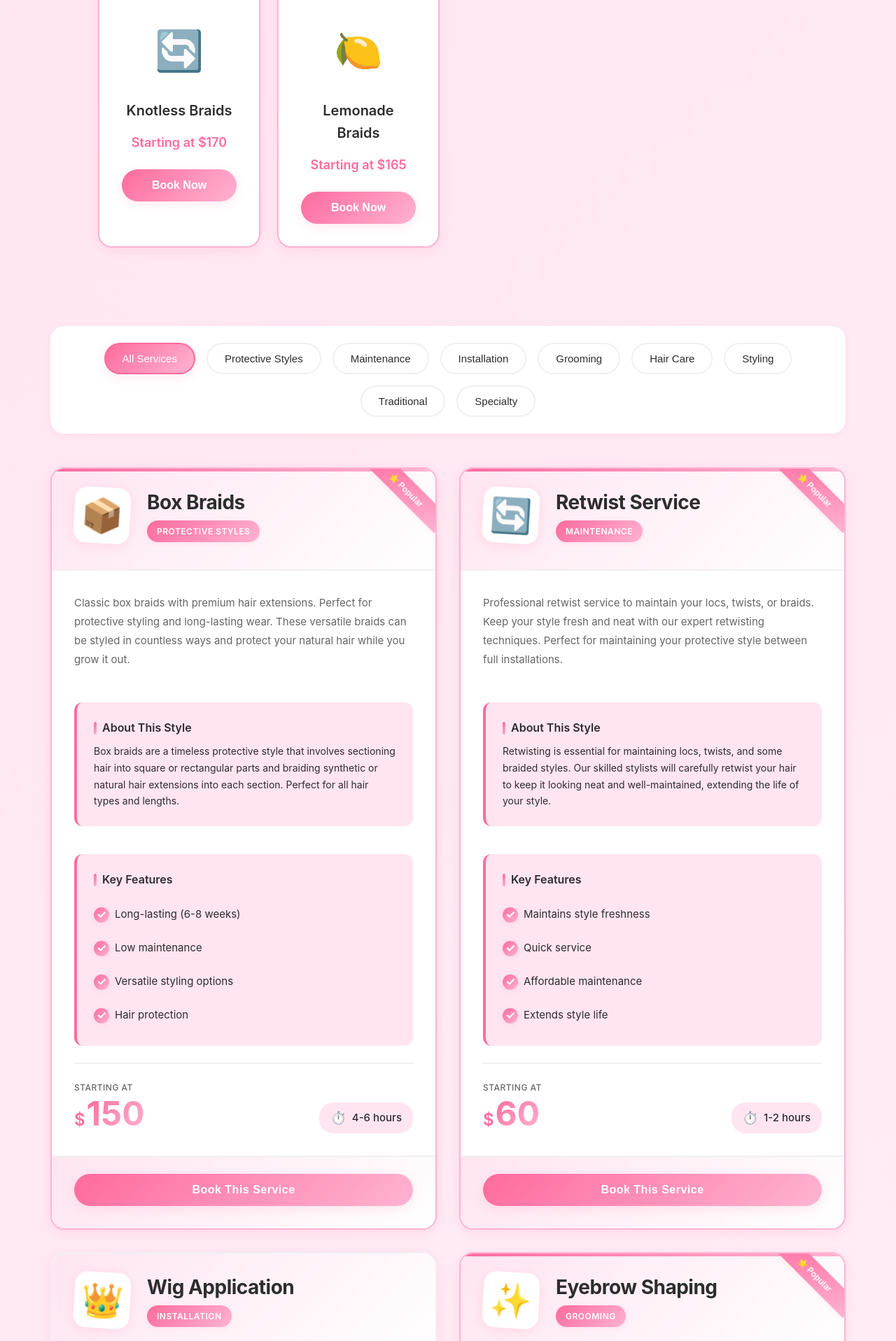
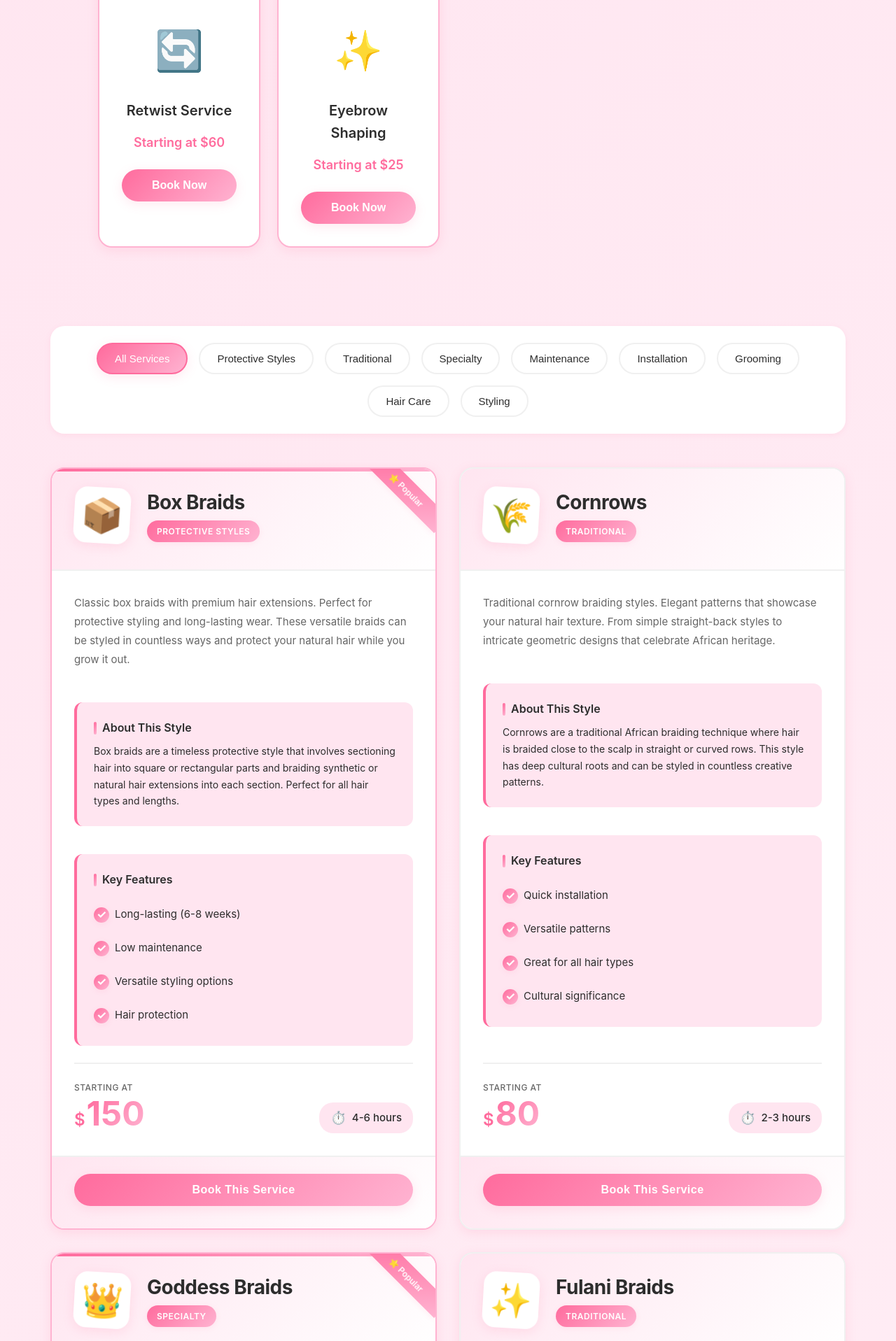
Before and after one commit to HadeemS/Touba-Hair_HS, a React (Vite) app: page /services/services in a window 1280 px wide. Shown: the part 880-2797 px from the top of the page at 70% size. Built offline with nearby package versions, Linux system fonts and the light colour scheme; no server answers.

Commit message:
update end

```diff
--- a/src/pages/Services.jsx
+++ b/src/pages/Services.jsx
@@ -16,18 +16,103 @@ const Services = () => {
   const loadServices = async () => {
     try {
       setLoading(true)
+      console.log('Loading services from API...')
       const data = await pricesAPI.getAll()
-      if (data && data.length > 0) {
-        setServices(data)
+      console.log('Services data received:', data)
+
+      // Check if API returned data and has all 21 services
+      if (data && Array.isArray(data) && data.length >= 21) {
+        // Transform API data to match the format expected by the component
+        const transformedData = data.map(service => ({
+          id: service.id,
+          name: service.name,
+          description: service.description || '',
+          price: service.price,
+          duration: service.duration || '',
+          category: service.category || 'Other',
+          icon: getServiceIcon(service.name),
+          features: getServiceFeatures(service.name),
+          details: getServiceDetails(service.name),
+          popular: isPopularService(service.name)
+        }))
+        setServices(transformedData)
+        console.log('Services set successfully:', transformedData.length, 'services')
       } else {
+        // API returned less than 21 services (old data), use defaults
+        console.log(`API returned only ${data?.length || 0} services. Using default 21 services.`)
         setServices(getDefaultServices())
       }
     } catch (err) {
       console.error('Error loading services:', err)
+      console.log('Falling back to default services')
       setServices(getDefaultServices())
     } finally {
       setLoading(false)
     }
+  }
+
+  const getServiceIcon = (name) => {
+    const iconMap = {
+      'Box Braids': '📦',
+      'Cornrows': '🌾',
+      'Goddess Braids': '👑',
+      'Fulani Braids': '✨',
+      'Micro Braids': '💫',
+      'Knotless Braids': '🔄',
+      'Feed-in Braids': '🎯',
+      'Senegalese Twists': '🌀',
+      'Lemonade Braids': '🍋',
+      'Passion Twists': '💃',
+      'Ghana Braids': '🇬🇭',
+      'Crochet Braids': '🪝',
+      'Retwist Service': '🔄',
+      'Wig Application': '👑',
+      'Eyebrow Shaping': '✨',
+      'Hair Washing & Detangling': '💧',
+      'Deep Conditioning Treatment': '🌿',
+      'Hair Cut & Trim': '✂️',
+      'Scalp Treatment': '💆🏾‍♀️',
+      'Style Refresh': '💇🏾‍♀️',
+      'Color Services': '🎨'
+    }
+    return iconMap[name] || '✨'
+  }
+
+  const getServiceFeatures = (name) => {
+    // Return features based on service name - you can expand this
+    const defaultFeatures = {
+      'Retwist Service': ['Maintains style freshness', 'Quick service', 'Affordable maintenance', 'Extends style life'],
+      'Wig Application': ['Secure application', 'Natural hairline', 'Custom fitting', 'Protective styling option'],
+      'Eyebrow Shaping': ['Threading available', 'Waxing option', 'Precision shaping', 'Quick service'],
+      'Hair Washing & Detangling': ['Gentle cleansing', 'Thorough detangling', 'Deep conditioning included', 'Prepares for styling'],
+      'Deep Conditioning Treatment': ['Moisture restoration', 'Steam treatment', 'Repairs damage', 'Strengthens hair'],
+      'Hair Cut & Trim': ['Precision cutting', 'Shape maintenance', 'Health-focused', 'Quick service'],
+      'Scalp Treatment': ['Promotes growth', 'Relieves irritation', 'Exfoliation included', 'Relaxing massage'],
+      'Style Refresh': ['Edge touch-ups', 'Flyaway control', 'Quick refresh', 'Affordable'],
+      'Color Services': ['Highlights available', 'Color correction', 'Quality products', 'Hair protection']
+    }
+    return defaultFeatures[name] || []
+  }
+
+  const getServiceDetails = (name) => {
+    // Return details based on service name
+    const defaultDetails = {
+      'Retwist Service': 'Retwisting is essential for maintaining locs, twists, and some braided styles. Our skilled stylists will carefully retwist your hair to keep it looking neat and well-maintained.',
+      'Wig Application': 'Our wig application service includes proper cap fitting, natural hairline customization, and secure installation methods. Whether you prefer glueless, tape, or sew-in methods, we\'ve got you covered.',
+      'Eyebrow Shaping': 'Well-groomed eyebrows can transform your entire look. Our skilled technicians use threading, waxing, or precision tweezing to create the perfect arch and shape for your face.',
+      'Hair Washing & Detangling': 'Proper hair washing and detangling is the foundation of any great style. Our gentle techniques ensure your hair is clean, detangled, and ready for styling without unnecessary breakage.',
+      'Deep Conditioning Treatment': 'Deep conditioning treatments penetrate the hair shaft to restore moisture, repair damage, and strengthen your hair. Includes a relaxing steam treatment for maximum product absorption.',
+      'Hair Cut & Trim': 'Regular trims are essential for maintaining healthy hair and preventing split ends. Our skilled stylists will trim your hair while preserving your style and promoting healthy growth.',
+      'Scalp Treatment': 'A healthy scalp is the foundation of healthy hair. Our scalp treatments include gentle exfoliation, therapeutic massage, and application of nourishing oils to promote optimal hair growth conditions.',
+      'Style Refresh': 'Keep your style looking fresh between full installations with our style refresh service. We\'ll touch up edges, control flyaways, and ensure your style looks polished and well-maintained.',
+      'Color Services': 'Transform your look with professional hair coloring. Whether you want subtle highlights, bold color, or color correction, our experienced colorists will achieve your desired look while maintaining hair health.'
+    }
+    return defaultDetails[name] || ''
+  }
+
+  const isPopularService = (name) => {
+    const popularServices = ['Box Braids', 'Goddess Braids', 'Knotless Braids', 'Lemonade Braids', 'Retwist Service', 'Eyebrow Shaping']
+    return popularServices.includes(name)
   }
 
   const getDefaultServices = () => {
@@ -43,114 +128,6 @@ const Services = () => {
         features: ['Long-lasting (6-8 weeks)', 'Low maintenance', 'Versatile styling options', 'Hair protection'],
         details: 'Box braids are a timeless protective style that involves sectioning hair into square or rectangular parts and braiding synthetic or natural hair extensions into each section. Perfect for all hair types and lengths.',
         popular: true
-      },
-      {
-        id: '13',
-        name: 'Retwist Service',
-        description: 'Professional retwist service to maintain your locs, twists, or braids. Keep your style fresh and neat with our expert retwisting techniques. Perfect for maintaining your protective style between full installations.',
-        price: 60,
-        duration: '1-2 hours',
-        category: 'Maintenance',
-        icon: '🔄',
-        features: ['Maintains style freshness', 'Quick service', 'Affordable maintenance', 'Extends style life'],
-        details: 'Retwisting is essential for maintaining locs, twists, and some braided styles. Our skilled stylists will carefully retwist your hair to keep it looking neat and well-maintained, extending the life of your style.',
-        popular: true
-      },
-      {
-        id: '14',
-        name: 'Wig Application',
-        description: 'Professional wig installation and application services. From glueless wigs to custom installations, we ensure a secure, natural-looking fit. Perfect for protective styling or style versatility.',
-        price: 80,
-        duration: '2-3 hours',
-        category: 'Installation',
-        icon: '👑',
-        features: ['Secure application', 'Natural hairline', 'Custom fitting', 'Protective styling option'],
-        details: 'Our wig application service includes proper cap fitting, natural hairline customization, and secure installation methods. Whether you prefer glueless, tape, or sew-in methods, we\'ve got you covered.',
-        popular: false
-      },
-      {
-        id: '15',
-        name: 'Eyebrow Shaping',
-        description: 'Professional eyebrow shaping and grooming services. Achieve perfectly arched brows that frame your face beautifully. We offer threading, waxing, and precision tweezing.',
-        price: 25,
-        duration: '30 minutes',
-        category: 'Grooming',
-        icon: '✨',
-        features: ['Threading available', 'Waxing option', 'Precision shaping', 'Quick service'],
-        details: 'Well-groomed eyebrows can transform your entire look. Our skilled technicians use threading, waxing, or precision tweezing to create the perfect arch and shape for your face.',
-        popular: true
-      },
-      {
-        id: '16',
-        name: 'Hair Washing & Detangling',
-        description: 'Professional hair washing and detangling service. Gentle cleansing and thorough detangling to prepare your hair for styling. Includes deep conditioning treatment.',
-        price: 35,
-        duration: '45-60 minutes',
-        category: 'Hair Care',
-        icon: '💧',
-        features: ['Gentle cleansing', 'Thorough detangling', 'Deep conditioning included', 'Prepares for styling'],
-        details: 'Proper hair washing and detangling is the foundation of any great style. Our gentle techniques ensure your hair is clean, detangled, and ready for styling without unnecessary breakage.',
-        popular: false
-      },
-      {
-        id: '17',
-        name: 'Deep Conditioning Treatment',
-        description: 'Intensive deep conditioning treatment to restore moisture and strength to your hair. Perfect for dry, damaged, or color-treated hair. Includes steam treatment for maximum penetration.',
-        price: 45,
-        duration: '1 hour',
-        category: 'Hair Care',
-        icon: '🌿',
-        features: ['Moisture restoration', 'Steam treatment', 'Repairs damage', 'Strengthens hair'],
-        details: 'Deep conditioning treatments penetrate the hair shaft to restore moisture, repair damage, and strengthen your hair. Includes a relaxing steam treatment for maximum product absorption.',
-        popular: false
-      },
-      {
-        id: '18',
-        name: 'Hair Cut & Trim',
-        description: 'Professional hair cutting and trimming services. From precision cuts to simple trims, we maintain your hair\'s health and shape. Perfect for maintaining your natural hair or styled looks.',
-        price: 40,
-        duration: '30-45 minutes',
-        category: 'Hair Care',
-        icon: '✂️',
-        features: ['Precision cutting', 'Shape maintenance', 'Health-focused', 'Quick service'],
-        details: 'Regular trims are essential for maintaining healthy hair and preventing split ends. Our skilled stylists will trim your hair while preserving your style and promoting healthy growth.',
-        popular: false
-      },
-      {
-        id: '19',
-        name: 'Scalp Treatment',
-        description: 'Therapeutic scalp treatment to promote healthy hair growth and relieve dryness or irritation. Includes exfoliation, massage, and nourishing oils. Perfect for maintaining a healthy scalp.',
-        price: 50,
-        duration: '45 minutes',
-        category: 'Hair Care',
-        icon: '💆🏾‍♀️',
-        features: ['Promotes growth', 'Relieves irritation', 'Exfoliation included', 'Relaxing massage'],
-        details: 'A healthy scalp is the foundation of healthy hair. Our scalp treatments include gentle exfoliation, therapeutic massage, and application of nourishing oils to promote optimal hair growth conditions.',
-        popular: false
-      },
-      {
-        id: '20',
-        name: 'Style Refresh',
-        description: 'Quick style refresh service to revive your existing braids, twists, or locs. Includes edge touch-ups, flyaway control, and overall style maintenance. Perfect between full installations.',
-        price: 40,
-        duration: '1 hour',
-        category: 'Maintenance',
-        icon: '💇🏾‍♀️',
-        features: ['Edge touch-ups', 'Flyaway control', 'Quick refresh', 'Affordable'],
-        details: 'Keep your style looking fresh between full installations with our style refresh service. We\'ll touch up edges, control flyaways, and ensure your style looks polished and well-maintained.',
-        popular: false
-      },
-      {
-        id: '21',
-        name: 'Color Services',
-        description: 'Professional hair coloring services including highlights, all-over color, and color correction. We use quality products to achieve your desired look while protecting your hair\'s health.',
-        price: 120,
-        duration: '2-4 hours',
-        category: 'Styling',
-        icon: '🎨',
-        features: ['Highlights available', 'Color correction', 'Quality products', 'Hair protection'],
-        details: 'Transform your look with professional hair coloring. Whether you want subtle highlights, bold color, or color correction, our experienced colorists will achieve your desired look while maintaining hair health.',
-        popular: false
       },
       {
         id: '2',
@@ -282,6 +259,114 @@ const Services = () => {
         icon: '🪝',
         features: ['Quick installation', 'Minimal tension', 'Various textures', 'Easy removal'],
         details: 'Crochet braids use a crochet hook to attach pre-made braids or twists to cornrow base braids. This method is faster, causes less tension, and allows for easy style changes without redoing the entire head.',
+        popular: false
+      },
+      {
+        id: '13',
+        name: 'Retwist Service',
+        description: 'Professional retwist service to maintain your locs, twists, or braids. Keep your style fresh and neat with our expert retwisting techniques. Perfect for maintaining your protective style between full installations.',
+        price: 60,
+        duration: '1-2 hours',
+        category: 'Maintenance',
+        icon: '🔄',
+        features: ['Maintains style freshness', 'Quick service', 'Affordable maintenance', 'Extends style life'],
+        details: 'Retwisting is essential for maintaining locs, twists, and some braided styles. Our skilled stylists will carefully retwist your hair to keep it looking neat and well-maintained, extending the life of your style.',
+        popular: true
+      },
+      {
+        id: '14',
+        name: 'Wig Application',
+        description: 'Professional wig installation and application services. From glueless wigs to custom installations, we ensure a secure, natural-looking fit. Perfect for protective styling or style versatility.',
+        price: 80,
+        duration: '2-3 hours',
+        category: 'Installation',
+        icon: '👑',
+        features: ['Secure application', 'Natural hairline', 'Custom fitting', 'Protective styling option'],
+        details: 'Our wig application service includes proper cap fitting, natural hairline customization, and secure installation methods. Whether you prefer glueless, tape, or sew-in methods, we\'ve got you covered.',
+        popular: false
+      },
+      {
+        id: '15',
+        name: 'Eyebrow Shaping',
+        description: 'Professional eyebrow shaping and grooming services. Achieve perfectly arched brows that frame your face beautifully. We offer threading, waxing, and precision tweezing.',
+        price: 25,
+        duration: '30 minutes',
+        category: 'Grooming',
+        icon: '✨',
+        features: ['Threading available', 'Waxing option', 'Precision shaping', 'Quick service'],
+        details: 'Well-groomed eyebrows can transform your entire look. Our skilled technicians use threading, waxing, or precision tweezing to create the perfect arch and shape for your face.',
+        popular: true
+      },
+      {
+        id: '16',
+        name: 'Hair Washing & Detangling',
+        description: 'Professional hair washing and detangling service. Gentle cleansing and thorough detangling to prepare your hair for styling. Includes deep conditioning treatment.',
+        price: 35,
+        duration: '45-60 minutes',
+        category: 'Hair Care',
+        icon: '💧',
+        features: ['Gentle cleansing', 'Thorough detangling', 'Deep conditioning included', 'Prepares for styling'],
+        details: 'Proper hair washing and detangling is the foundation of any great style. Our gentle techniques ensure your hair is clean, detangled, and ready for styling without unnecessary breakage.',
+        popular: false
+      },
+      {
+        id: '17',
+        name: 'Deep Conditioning Treatment',
+        description: 'Intensive deep conditioning treatment to restore moisture and strength to your hair. Perfect for dry, damaged, or color-treated hair. Includes steam treatment for maximum penetration.',
+        price: 45,
+        duration: '1 hour',
+        category: 'Hair Care',
+        icon: '🌿',
+        features: ['Moisture restoration', 'Steam treatment', 'Repairs damage', 'Strengthens hair'],
+        details: 'Deep conditioning treatments penetrate the hair shaft to restore moisture, repair damage, and strengthen your hair. Includes a relaxing steam treatment for maximum product absorption.',
+        popular: false
+      },
+      {
+        id: '18',
+        name: 'Hair Cut & Trim',
+        description: 'Professional hair cutting and trimming services. From precision cuts to simple trims, we maintain your hair\'s health and shape. Perfect for maintaining your natural hair or styled looks.',
+        price: 40,
+        duration: '30-45 minutes',
+        category: 'Hair Care',
+        icon: '✂️',
+        features: ['Precision cutting', 'Shape maintenance', 'Health-focused', 'Quick service'],
+        details: 'Regular trims are essential for maintaining healthy hair and preventing split ends. Our skilled stylists will trim your hair while preserving your style and promoting healthy growth.',
+        popular: false
+      },
+      {
+        id: '19',
+        name: 'Scalp Treatment',
+        description: 'Therapeutic scalp treatment to promote healthy hair growth and relieve dryness or irritation. Includes exfoliation, massage, and nourishing oils. Perfect for maintaining a healthy scalp.',
+        price: 50,
+        duration: '45 minutes',
+        category: 'Hair Care',
+        icon: '💆🏾‍♀️',
+        features: ['Promotes growth', 'Relieves irritation', 'Exfoliation included', 'Relaxing massage'],
+        details: 'A healthy scalp is the foundation of healthy hair. Our scalp treatments include gentle exfoliation, therapeutic massage, and application of nourishing oils to promote optimal hair growth conditions.',
+        popular: false
+      },
+      {
+        id: '20',
+        name: 'Style Refresh',
+        description: 'Quick style refresh service to revive your existing braids, twists, or locs. Includes edge touch-ups, flyaway control, and overall style maintenance. Perfect between full installations.',
+        price: 40,
+        duration: '1 hour',
+        category: 'Maintenance',
+        icon: '💇🏾‍♀️',
+        features: ['Edge touch-ups', 'Flyaway control', 'Quick refresh', 'Affordable'],
+        details: 'Keep your style looking fresh between full installations with our style refresh service. We\'ll touch up edges, control flyaways, and ensure your style looks polished and well-maintained.',
+        popular: false
+      },
+      {
+        id: '21',
+        name: 'Color Services',
+        description: 'Professional hair coloring services including highlights, all-over color, and color correction. We use quality products to achieve your desired look while protecting your hair\'s health.',
+        price: 120,
+        duration: '2-4 hours',
+        category: 'Styling',
+        icon: '🎨',
+        features: ['Highlights available', 'Color correction', 'Quality products', 'Hair protection'],
+        details: 'Transform your look with professional hair coloring. Whether you want subtle highlights, bold color, or color correction, our experienced colorists will achieve your desired look while maintaining hair health.',
         popular: false
       }
     ]
```
Also changed, not shown: 1 other file (tests, documents, lock files or other folders).
